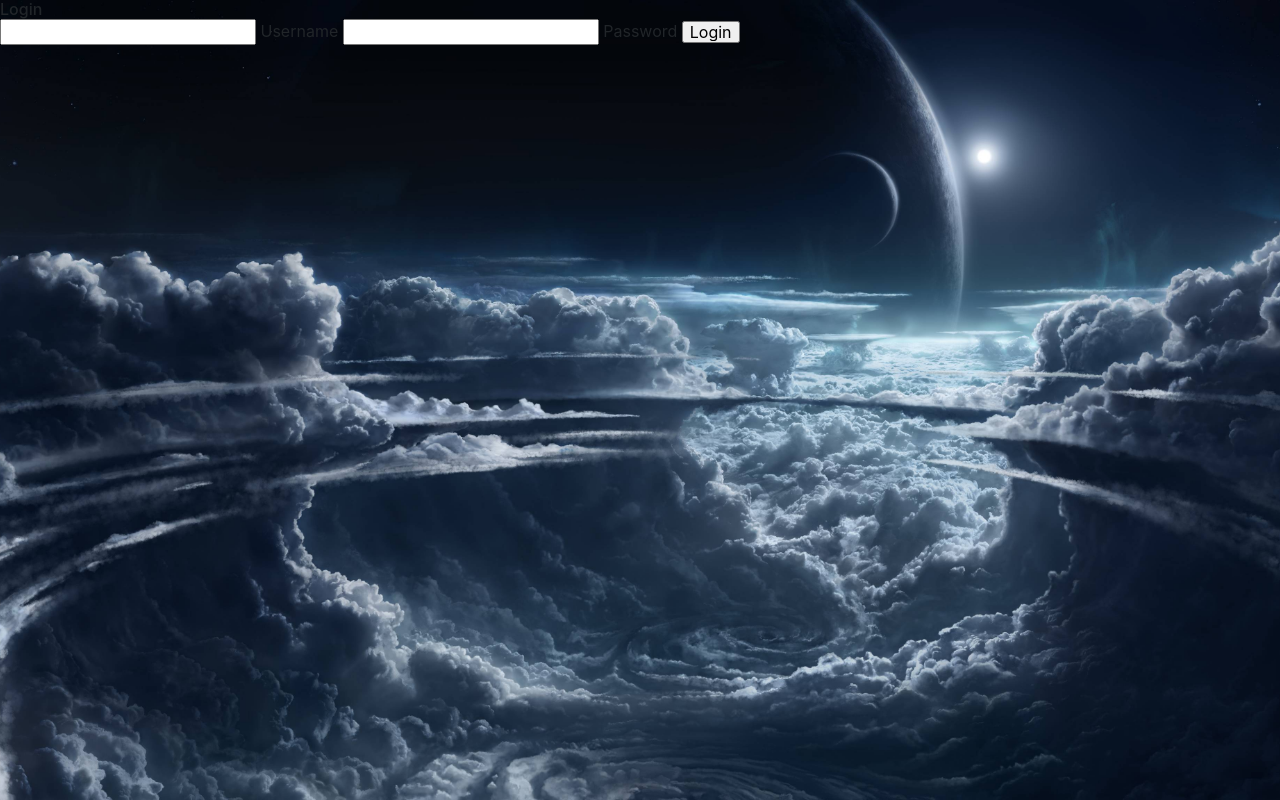
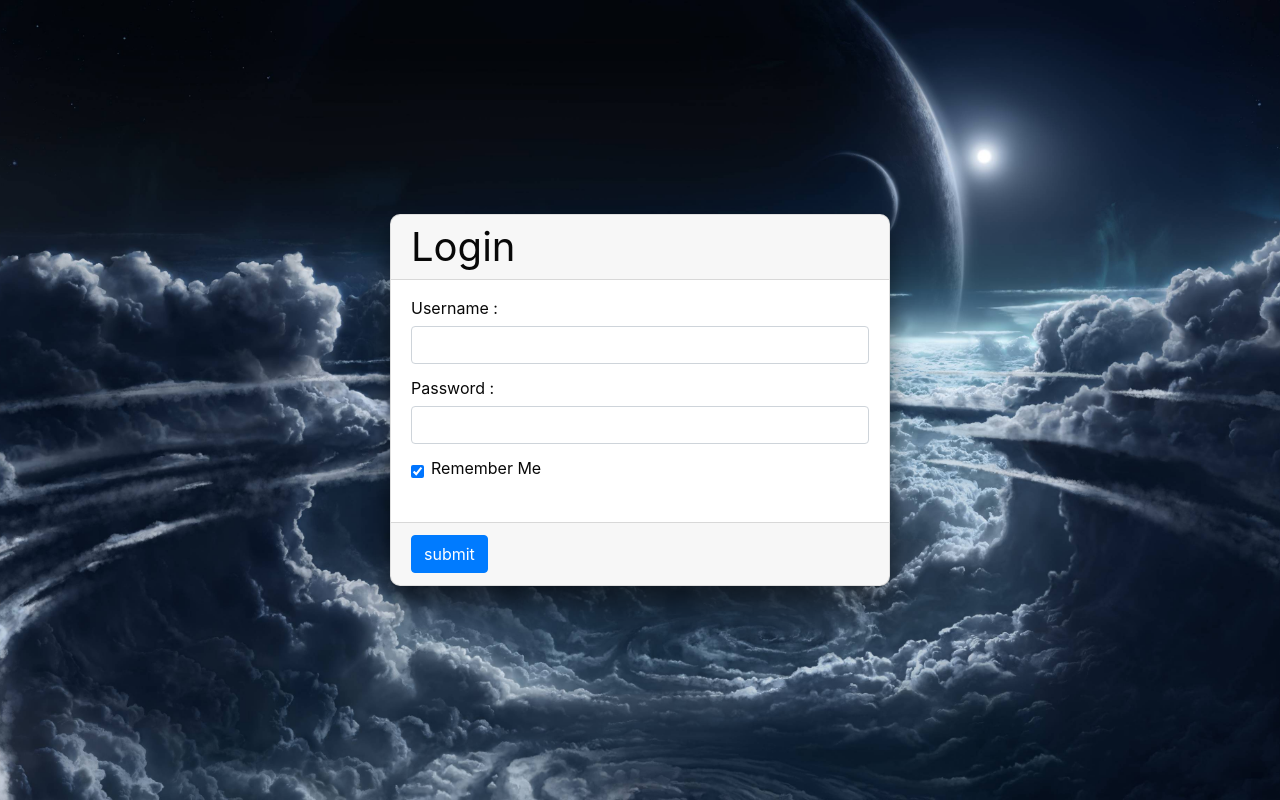
Before and after one commit to simpaul13/login, a plain HTML site: page index.html in a window 1280 px wide. Drawn offline with nearby package versions, Linux system fonts and the light colour scheme.

Commit message:
20% complete.

```diff
--- /dev/null
+++ b/css/LoginForm.css
@@ -0,0 +1,23 @@
+.card {
+    position: absolute;
+    top: 50%;
+    left: 50%;
+    transform: translate(-50%, -50%);
+    width: 500px;
+    box-sizing: border-box;
+    box-shadow: 0 15px 25px rgba(0, 0, 0, .5);
+    border-radius: 10px;
+    color: rgb(8, 8, 8);
+}
+
+.card-header {
+    font-size: 2.5rem;
+}
+
+.card-body label{
+    margin: 0 0 10px 0;
+}
+
+.float-right {
+    float: right;
+}
--- a/css/style.css
+++ b/css/style.css
@@ -1,4 +1,8 @@
 /* RESET CSS */
 @import url(reset_sheet.css);
 
+/* background CSS */
 @import url(background.css);
+
+/* LoginForm style */
+@import url(LoginForm.css);
--- a/index.html
+++ b/index.html
@@ -1,3 +1,15 @@
+<!--
+
+  ██████╗ ██████╗ ██████╗ ███████╗    ██╗███████╗    ██╗     ██╗███████╗███████╗██╗
+ ██╔════╝██╔═══██╗██╔══██╗██╔════╝    ██║██╔════╝    ██║     ██║██╔════╝██╔════╝██║
+ ██║     ██║   ██║██║  ██║█████╗      ██║███████╗    ██║     ██║█████╗  █████╗  ██║
+ ██║     ██║   ██║██║  ██║██╔══╝      ██║╚════██║    ██║     ██║██╔══╝  ██╔══╝  ╚═╝
+ ╚██████╗╚██████╔╝██████╔╝███████╗    ██║███████║    ███████╗██║██║     ███████╗██╗
+  ╚═════╝ ╚═════╝ ╚═════╝ ╚══════╝    ╚═╝╚══════╝    ╚══════╝╚═╝╚═╝     ╚══════╝╚═╝
+
+
+-->
+
 <!DOCTYPE html>
 <html lang="en">
 <head>
@@ -11,28 +23,67 @@
     <!-- Main CSS -->
     <link rel="stylesheet" href="/css/style.css">
 
+    <!--
+
+      ██╗ █████╗ ██╗   ██╗ █████╗ ███████╗ ██████╗██████╗ ██╗██████╗ ████████╗    ██████╗  ██████╗  ██████╗ ████████╗███████╗████████╗██████╗  █████╗ ██████╗
+      ██║██╔══██╗██║   ██║██╔══██╗██╔════╝██╔════╝██╔══██╗██║██╔══██╗╚══██╔══╝    ██╔══██╗██╔═══██╗██╔═══██╗╚══██╔══╝██╔════╝╚══██╔══╝██╔══██╗██╔══██╗██╔══██╗
+      ██║███████║██║   ██║███████║███████╗██║     ██████╔╝██║██████╔╝   ██║       ██████╔╝██║   ██║██║   ██║   ██║   ███████╗   ██║   ██████╔╝███████║██████╔╝
+ ██   ██║██╔══██║╚██╗ ██╔╝██╔══██║╚════██║██║     ██╔══██╗██║██╔═══╝    ██║       ██╔══██╗██║   ██║██║   ██║   ██║   ╚════██║   ██║   ██╔══██╗██╔══██║██╔═══╝
+ ╚█████╔╝██║  ██║ ╚████╔╝ ██║  ██║███████║╚██████╗██║  ██║██║██║        ██║       ██████╔╝╚██████╔╝╚██████╔╝   ██║   ███████║   ██║   ██║  ██║██║  ██║██║
+  ╚════╝ ╚═╝  ╚═╝  ╚═══╝  ╚═╝  ╚═╝╚══════╝ ╚═════╝╚═╝  ╚═╝╚═╝╚═╝        ╚═╝       ╚═════╝  ╚═════╝  ╚═════╝    ╚═╝   ╚══════╝   ╚═╝   ╚═╝  ╚═╝╚═╝  ╚═╝╚═╝
+
+
+-->
+<script src="https://ajax.googleapis.com/ajax/libs/jquery/3.3.1/jquery.min.js"></script>
+<script src="https://cdnjs.cloudflare.com/ajax/libs/popper.js/1.14.3/umd/popper.min.js"></script>
+<script src="https://maxcdn.bootstrapcdn.com/bootstrap/4.1.3/js/bootstrap.min.js"></script>
+
     <title>Home</title>
 </head>
-<body>
 
   <div class="background">
 
-    <form action="" method="post">
-      <h1>Login</h1>
+    <div class="card">
+        <form action="" method="post">
 
-      <input type="text">
-      <label for="">Username</label>
-      <input type="password">
-      <label for="">Password</label>
-      <input type="submit" value="Login">
-    </form>
+            <div class="card-header">
+                <p>Login</p>
+            </div>
+            <div class="card-body">
+                <!-- Input of username -->
+                <div class="form-group">
+                    <label for="">Username :</label>
+                    <input type="text" name="username" id="" class="form-control" placeholder="" aria-describedby="helpId">
+                </div>
+                <!-- Input of password -->
+                <div class="form-group">
+                    <label for="">Password :</label>
+                    <input type="password" name="password" id="" class="form-control" placeholder="" aria-describedby="helpId">
+                </div>
+                <div class="form-check">
+                    <label class="form-check-label">
+                        <input type="checkbox" class="form-check-input" name="" id="" value="checkedValue"  data-toggle="tooltip" data-placement="right" title="Hooray!" checked >
+                        Remember Me
+                    </label>
+                </div>
+            </div>
+            <br>
+            <!-- Login/Submit Button -->
+            <div class="card-footer">
+                <input name="submit" id="" class="btn btn-primary" type="submit" value="submit">
+            </div>
+
+        </form>
+    </div>
   </div>
 
 
 
-    <!-- JavaScript Bootstrap -->
-    <script src="https://code.jquery.com/jquery-3.3.1.slim.min.js" integrity="sha384-q8i/X+965DzO0rT7abK41JStQIAqVgRVzpbzo5smXKp4YfRvH+8abtTE1Pi6jizo" crossorigin="anonymous"></script>
-    <script src="https://cdnjs.cloudflare.com/ajax/libs/popper.js/1.14.3/umd/popper.min.js" integrity="sha384-ZMP7rVo3mIykV+2+9J3UJ46jBk0WLaUAdn689aCwoqbBJiSnjAK/l8WvCWPIPm49" crossorigin="anonymous"></script>
-    <script src="https://stackpath.bootstrapcdn.com/bootstrap/4.1.3/js/bootstrap.min.js" integrity="sha384-ChfqqxuZUCnJSK3+MXmPNIyE6ZbWh2IMqE241rYiqJxyMiZ6OW/JmZQ5stwEULTy" crossorigin="anonymous"></script>
+  <script>
+        $(document).ready(function(){
+          $('[data-toggle="tooltip"]').tooltip();
+        });
+        </script>
+
 </body>
 </html>
```
